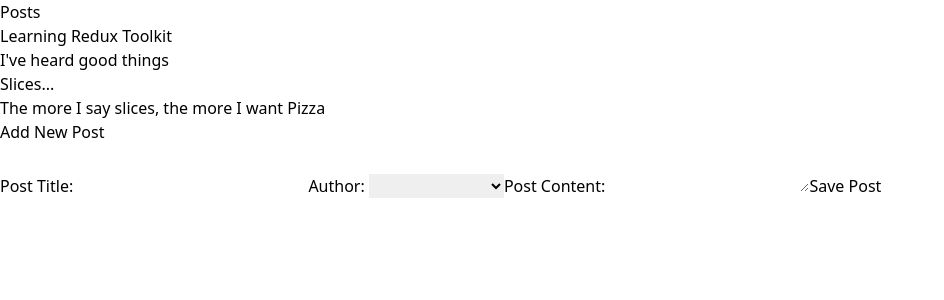
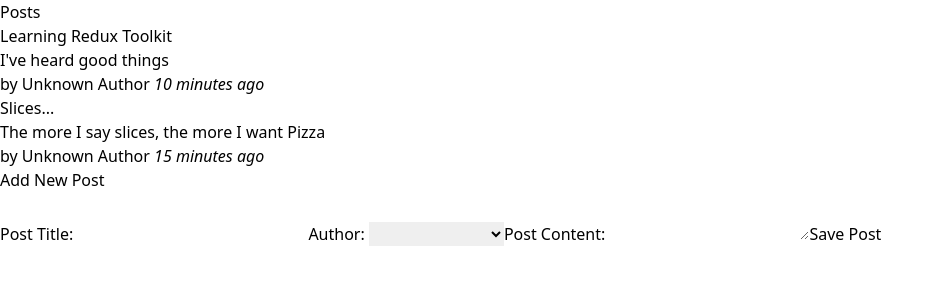
Before and after one commit to Samueelx/bulletin-board, a React (Vite) app: page / in a window 1280 px wide. Shown: the top 300 px of the page, without its empty margins (0-944 px from the left). Built offline with nearby package versions, Linux system fonts and the light colour scheme.

Commit message:
Add author info to posts and sort the post using time.

```diff
--- a/package.json
+++ b/package.json
@@ -12,6 +12,7 @@
   "dependencies": {
     "@reduxjs/toolkit": "^2.2.6",
     "@types/react-redux": "^7.1.33",
+    "date-fns": "^3.6.0",
     "react": "^18.3.1",
     "react-dom": "^18.3.1",
     "react-redux": "^9.1.2"
--- /dev/null
+++ b/src/features/posts/PostAuthor.tsx
@@ -0,0 +1,18 @@
+import { useAppSelector } from "../../app/hooks";
+import { selectAllUsers } from "../users/usersSlice";
+
+type PostAuthorProp = {
+    userId: string | undefined;
+}
+
+const PostAuthor: React.FC<PostAuthorProp> = ({userId}: PostAuthorProp) => {
+    const users = useAppSelector(selectAllUsers);
+    const author = users.find(user => user.id === userId);
+    console.log("Author: ", author)
+
+    return (
+        <span>by {author ? author.name : 'Unknown Author'}</span>
+    );
+}
+
+export default PostAuthor;
--- a/src/features/posts/PostsList.tsx
+++ b/src/features/posts/PostsList.tsx
@@ -1,15 +1,22 @@
 import React from 'react'
 import { useAppSelector } from "../../app/hooks";
 import { selectAllPosts } from './postsSlice';
+import PostAuthor from './PostAuthor';
+import TimeAgo from './TimeAgo';
 
 
 const PostsList: React.FC = () => {
     const posts = useAppSelector(selectAllPosts);
+    const orderedPosts = posts.slice().sort((a, b) => b.date.localeCompare(a.date));
 
-    const RenderedPosts = posts.map(post => {
+    const RenderedPosts = orderedPosts.map(post => {
         return (<article key={post.id} className='border border-sky-200 rounded-lg rounded-br-none p-4 m-3'>
             <h3 className='font-semibold text-2xl'>{post.title}</h3>
             <p>{post.content.substring(0, 100)}</p>
+            <p className='flex flex-row justify-between'>
+              <PostAuthor userId={post.userId}/>
+              <TimeAgo timestamp={post.date} />
+            </p>
         </article>);
     });
 
--- /dev/null
+++ b/src/features/posts/TimeAgo.tsx
@@ -0,0 +1,17 @@
+import { parseISO, formatDistanceToNow } from "date-fns";
+
+const TimeAgo: React.FC<{timestamp: string}> = ({timestamp}: {timestamp: string}) => {
+    let timeAgo = '';
+    if(timestamp){
+        const date = parseISO(timestamp);
+        const timePeriod = formatDistanceToNow(date);
+        timeAgo = `${timePeriod} ago`
+    }
+    return (
+        <span>
+            &nbsp;<i>{timeAgo}</i>
+        </span>
+    );
+}
+
+export default TimeAgo
--- a/src/features/posts/postsSlice.ts
+++ b/src/features/posts/postsSlice.ts
@@ -4,17 +4,20 @@
 
 import { createSlice, nanoid, PayloadAction } from "@reduxjs/toolkit";
 import { Post } from "./types/types";
+import { sub } from "date-fns";
 
 const initialState = [
   {
     id: "1",
     title: "Learning Redux Toolkit",
     content: "I've heard good things",
+    date: sub(new Date(), {minutes: 10}).toISOString(),
   },
   {
     id: "2",
     title: "Slices...",
     content: "The more I say slices, the more I want Pizza",
+    date: sub(new Date(), {minutes: 15}).toISOString(),
   },
 ];
 
@@ -33,6 +36,7 @@
             title,
             content,
             userId,
+            date: new Date().toISOString(),
           },
         };
       },
--- a/src/features/posts/types/types.ts
+++ b/src/features/posts/types/types.ts
@@ -2,4 +2,6 @@
     id: string;
     title: string;
     content: string;
+    userId?: string;
+    date: string;
 }
```
Also changed, not shown: 1 other file (tests, documents, lock files or other folders).
